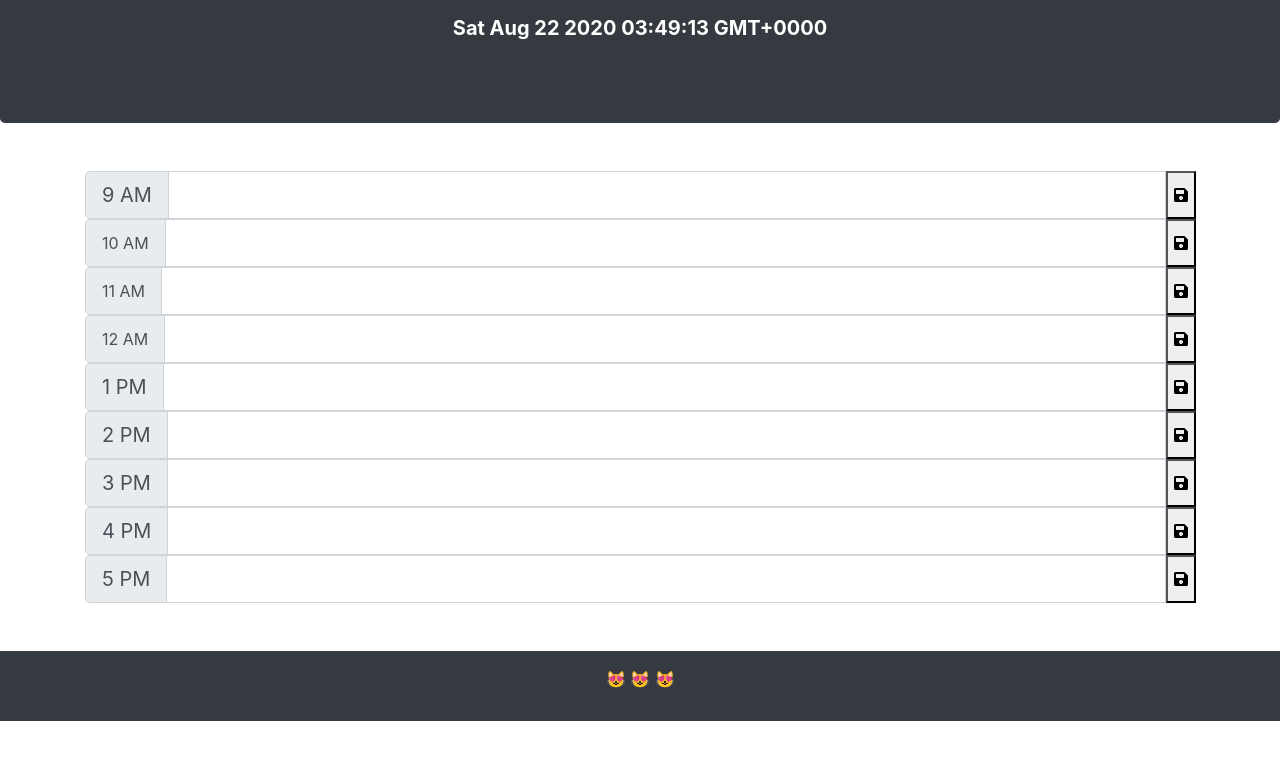
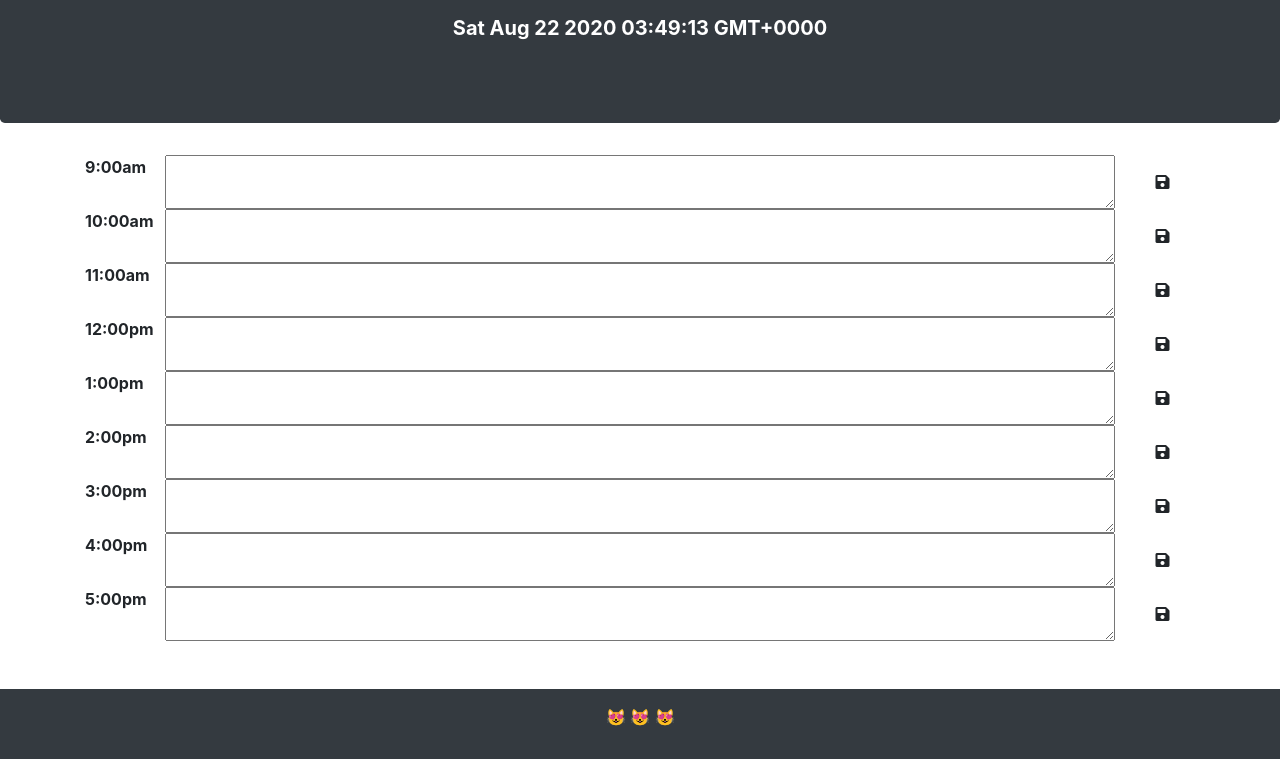
Before and after one commit to volosevych/Work-Day-Scheduler, a plain HTML site: page index.html in a window 1280 px wide. Shown: the part 191-950 px from the top of the page. Before the commit the page ends 912 px from the top, so only its background shows below. Drawn offline with nearby package versions, Linux system fonts and the light colour scheme.

Commit message:
changing timeblocks

```diff
--- a/index.html
+++ b/index.html
@@ -1,23 +1,16 @@
 <!DOCTYPE html>
 <html lang="en">
+
 <head>
   <meta charset="UTF-8" />
   <meta name="viewport" content="width=device-width, initial-scale=1.0" />
   <meta http-equiv="X-UA-Compatible" content="ie=edge" />
-    <link
-      rel="stylesheet"
-      href="https://stackpath.bootstrapcdn.com/bootstrap/4.3.1/css/bootstrap.min.css"
-    />
-    <link
-      rel="stylesheet"
-      href="https://use.fontawesome.com/releases/v5.8.1/css/all.css"
-      integrity="sha384-50oBUHEmvpQ+1lW4y57PTFmhCaXp0ML5d60M1M7uH2+nqUivzIebhndOJK28anvf"
-      crossorigin="anonymous"
-    />
-    <link
-      href="https://fonts.googleapis.com/css?family=Open+Sans&display=swap"
-      rel="stylesheet"
-    />
+  <link rel="stylesheet" href="https://stackpath.bootstrapcdn.com/bootstrap/4.3.1/css/bootstrap.min.css" />
+  <link rel="stylesheet" href="https://use.fontawesome.com/releases/v5.8.1/css/all.css"
+    integrity="sha384-50oBUHEmvpQ+1lW4y57PTFmhCaXp0ML5d60M1M7uH2+nqUivzIebhndOJK28anvf" crossorigin="anonymous" />
+  <link href="https://fonts.googleapis.com/css?family=Open+Sans&display=swap" rel="stylesheet" />
+
+  <link rel="stylesheet" href="assets/style.css">
   <title>Work Day Scheduler</title>
 </head>
 
@@ -29,105 +22,102 @@
   </header>
   <div class="container">
     <!-- Timeblocks go here -->
+
     <!-- timeblock 9 AM -->
-      <div class="input-group input-group-lg mt-5">
-        <div class="input-group-prepend">
-          <span class="input-group-text" id="inputGroup-sizing-lg">9 AM</span>
+    <div id="hour9" class="row time-block">
+      <div class="col-md-1 hour font-weight-bold">
+          9:00am
       </div>
-        <input id="user-input" type="text" class="form-control">
-        <div class="input-group-prepend">
-          <button onclick="saveData()"><i class="fas fa-save save"></i></button>
+      <textarea class="col-md-10 description">
+      </textarea>
+      <button class="btn saveBtn col-md-1"><i class="fas fa-save"></i></button>
+  </div>
+
+  <!-- timeblock 10 AM -->
+  <div id="hour10" class="row time-block">
+      <div class="col-md-1 hour font-weight-bold">
+          10:00am
+      </div>
+      <textarea class="col-md-10 description">
+      </textarea>
+      <button class="btn saveBtn col-md-1"><i class="fas fa-save"></i></button>
+  </div>
+
+  <!-- timeblock 11 AM -->
+  <div id="hour11" class="row time-block">
+      <div class="col-md-1 hour font-weight-bold">
+          11:00am
+      </div>
+      <textarea class="col-md-10 description">
+      </textarea>
+      <button class="btn saveBtn col-md-1"><i class="fas fa-save"></i></button>
+  </div>
+
+  <!-- timeblock 12 AM -->
+  <div id="hour12" class="row time-block past present future">
+      <div class="col-md-1 hour font-weight-bold">
+          12:00pm
+      </div>
+      <textarea class="col-md-10 description">
+      </textarea>
+      <button class="btn saveBtn col-md-1"><i class="fas fa-save"></i></button>
+  </div>
+
+  <!-- timeblock 1 PM -->
+  <div id="hour13" class="row time-block">
+      <div class="col-md-1 hour font-weight-bold">
+          1:00pm
+      </div>
+      <textarea class="col-md-10 description">
+      </textarea>
+      <button class="btn saveBtn col-md-1"><i class="fas fa-save"></i></button>
+  </div>
+
+   <!-- timeblock 2 PM-->
+  <div id="hour14" class="row time-block">
+      <div class="col-md-1 hour font-weight-bold">
+          2:00pm
+      </div>
+      <textarea class="col-md-10 description">
+      </textarea>
+      <button class="btn saveBtn col-md-1"><i class="fas fa-save"></i></button>
+  </div>
+
+  <!-- timeblock 3 PM -->
+  <div id="hour15" class="row time-block">
+      <div class="col-md-1 hour font-weight-bold">
+          3:00pm
+      </div>
+      <textarea class="col-md-10 description">
+      </textarea>
+      <button class="btn saveBtn col-md-1"><i class="fas fa-save"></i></button>
+  </div>
+
+  <!-- timeblock 4 PM -->
+  <div id="hour16" class="row time-block">
+      <div class="col-md-1 hour font-weight-bold">
+          4:00pm
+      </div>
+      <textarea class="col-md-10 description">
+      </textarea>
+      <button class="btn saveBtn col-md-1"><i class="fas fa-save"></i></button>
+  </div>
+
+  <!-- timeblock 5 PM -->
+  <div id="hour17" class="row time-block">
+      <div class="col-md-1 hour font-weight-bold">
+          5:00pm
+      </div>
+      <textarea class="col-md-10 description">
+      </textarea>
+      <button class="btn saveBtn col-md-1"><i class="fas fa-save"></i></button>
   </div>
   </div>
 
-      <!-- 10 AM -->
-      <div class="input-group input-group-lg">
-        <div class="input-group-prepend">
-          <span class="input-group-text" id="inputGroup-sizing-lg" style="font-size: 16px;">10 AM</span>
-        </div>
-        <input id="user-input" type="text" class="form-control">
-        <div class="input-group-prepend">
-          <button onclick="saveData()"><i class="fas fa-save save"></i></button>
-        </div>
-      </div>
 
-      <!-- 11 AM -->
-      <div class="input-group input-group-lg">
-        <div class="input-group-prepend">
-          <span class="input-group-text" id="inputGroup-sizing-lg" style="font-size: 16px;">11 AM</span>
-        </div>
-        <input id="user-input" type="text" class="form-control">
-        <div class="input-group-prepend">
-          <button onclick="saveData()"><i class="fas fa-save save"></i></button>
-        </div>
-      </div>
 
-      <!-- 12 AM -->
-      <div class="input-group input-group-lg">
-        <div class="input-group-prepend">
-          <span class="input-group-text" id="inputGroup-sizing-lg" style="font-size: 16px;">12 AM</span>
-        </div>
-        <input id="user-input" type="text" class="form-control">
-        <div class="input-group-prepend">
-          <button onclick="saveData()"><i class="fas fa-save save"></i></button>
-        </div>
-      </div>
 
-      <!-- 1 PM -->
-      <div class="input-group input-group-lg">
-        <div class="input-group-prepend">
-          <span class="input-group-text" id="inputGroup-sizing-lg" >1 PM</span>
-        </div>
-        <input id="user-input" type="text" class="form-control">
-        <div class="input-group-prepend">
-          <button onclick="saveData()"><i class="fas fa-save save"></i></button>
-        </div>
-      </div>
 
-      <!-- 2 PM -->
-      <div class="input-group input-group-lg">
-        <div class="input-group-prepend">
-          <span class="input-group-text" id="inputGroup-sizing-lg" >2 PM</span>
-        </div>
-        <input id="user-input" type="text" class="form-control">
-        <div class="input-group-prepend">
-          <button onclick="saveData()"><i class="fas fa-save save"></i></button>
-        </div>
-      </div>
-
-      <!-- 3 PM -->
-      <div class="input-group input-group-lg">
-        <div class="input-group-prepend">
-          <span class="input-group-text" id="inputGroup-sizing-lg" >3 PM</span>
-        </div>
-        <input id="user-input" type="text" class="form-control">
-        <div class="input-group-prepend">
-          <button onclick="saveData()"><i class="fas fa-save save"></i></button>
-        </div>
-      </div>
-
-      <!-- 4 PM -->
-      <div class="input-group input-group-lg">
-        <div class="input-group-prepend">
-          <span class="input-group-text" id="inputGroup-sizing-lg">4 PM</span>
-        </div>
-        <input id="user-input" type="text" class="form-control">
-        <div class="input-group-prepend">
-          <button onclick="saveData()"><i class="fas fa-save save"></i></button>
-        </div>
-      </div>
-
-      <!-- 5 PM -->
-      <div class="input-group input-group-lg">
-        <div class="input-group-prepend">
-          <span class="input-group-text" id="inputGroup-sizing-lg">5 PM</span>
-        </div>
-        <input id="user-input" type="text" class="form-control">
-        <div class="input-group-prepend">
-          <button onclick="saveData()"><i class="fas fa-save save"></i></button>
-        </div>
-      </div>
-    </div>
 
     <!-- footer for make site more pretty -->
     <footer class="bg-dark mt-5" style="height: 70px;">
@@ -139,4 +129,5 @@
 
     <script src="assets/script.js"></script>
 </body>
+
 </html>
```
Lines whose indentation alone changed are shown as unchanged.
